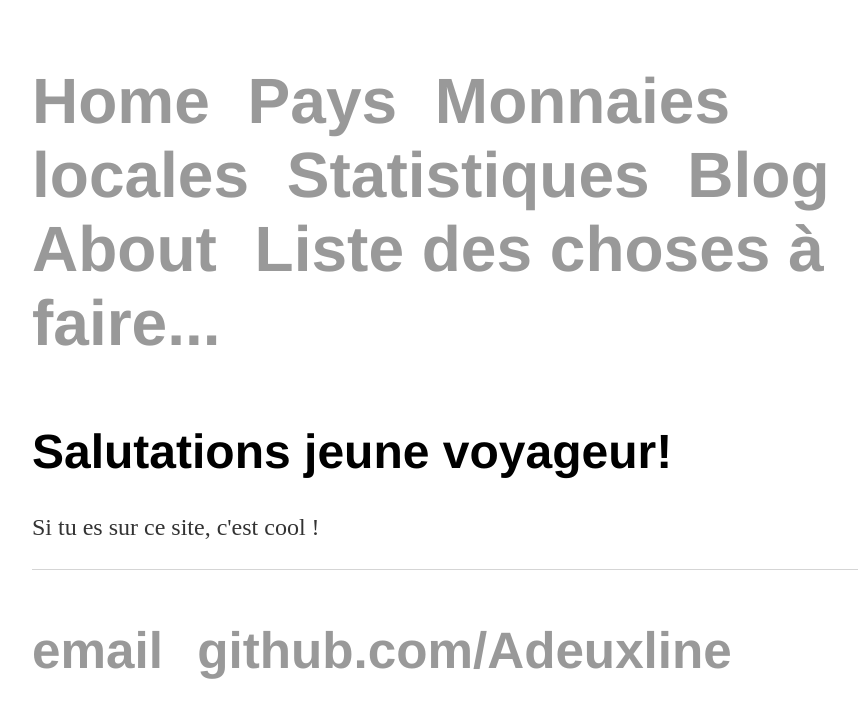
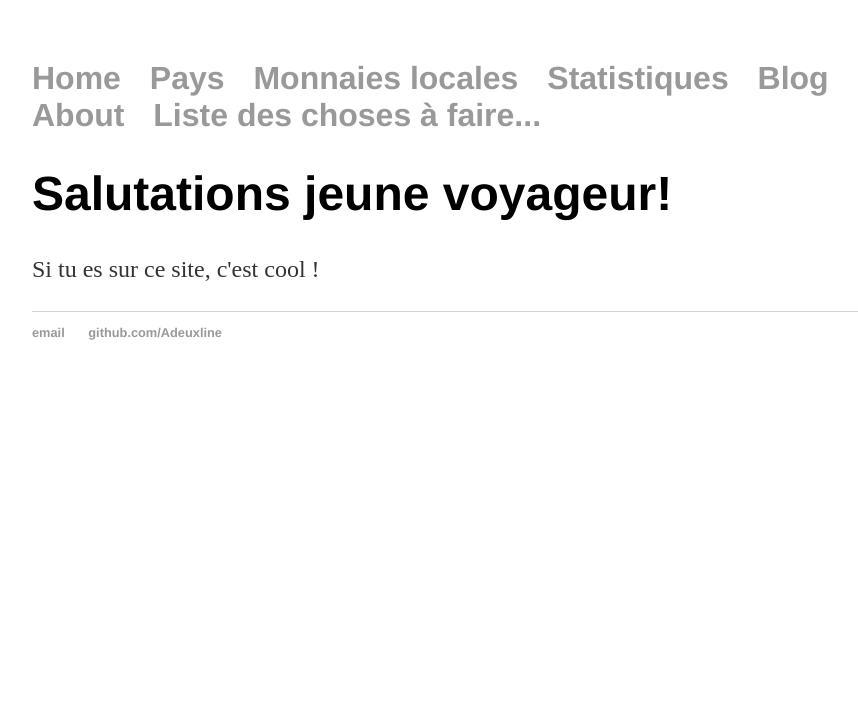
Before and after one commit to rlabe/adeuxline.github.io, a Jekyll site: the page built from index.html, in a window 1280 px wide. Shown: the top 718 px of the page, without its empty margins (160-1018 px from the left). Built offline with Jekyll 4.4.1, drawn with Linux system fonts in a browser that asks for light colours.

Commit message:
Update main.css

```diff
--- a/css/main.css
+++ b/css/main.css
@@ -2,25 +2,25 @@ body {
     margin: 60px auto;
     width: 70%;
 }
-nav ul, footer ul {
+nav ul {
     font-family:'Helvetica', 'Arial', 'Sans-Serif';
     padding: 0px;
     list-style: none;
     font-weight: bold;
-    font-size: 400%;
+    font-size: 200%;
 }
-nav ul li, footer ul li {
+nav ul li {
     display: inline;
     margin-right: 20px;
 }
-nav.sub ul, footer.sub ul {
+nav.sub ul, footer.sub ul, footer ul {
     font-family:'Helvetica', 'Arial', 'Sans-Serif';
     padding: 0px;
     list-style: none;
     font-weight: bold;
     font-size: 100%;
 }
-nav.sub ul li, footer.sub ul li {
+nav.sub ul li, footer.sub ul li, footer ul li {
     display: inline;
     margin-right: 20px;
 }
```
